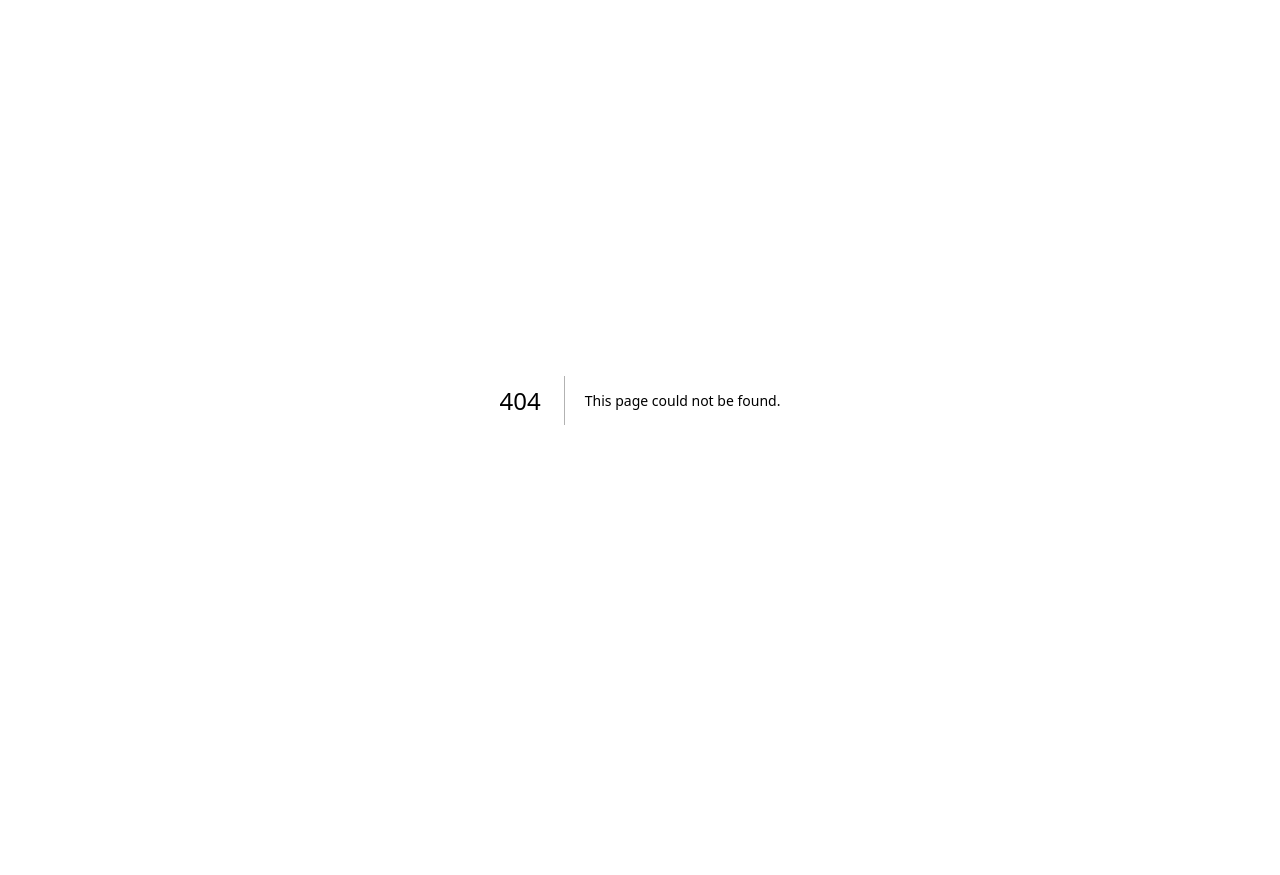
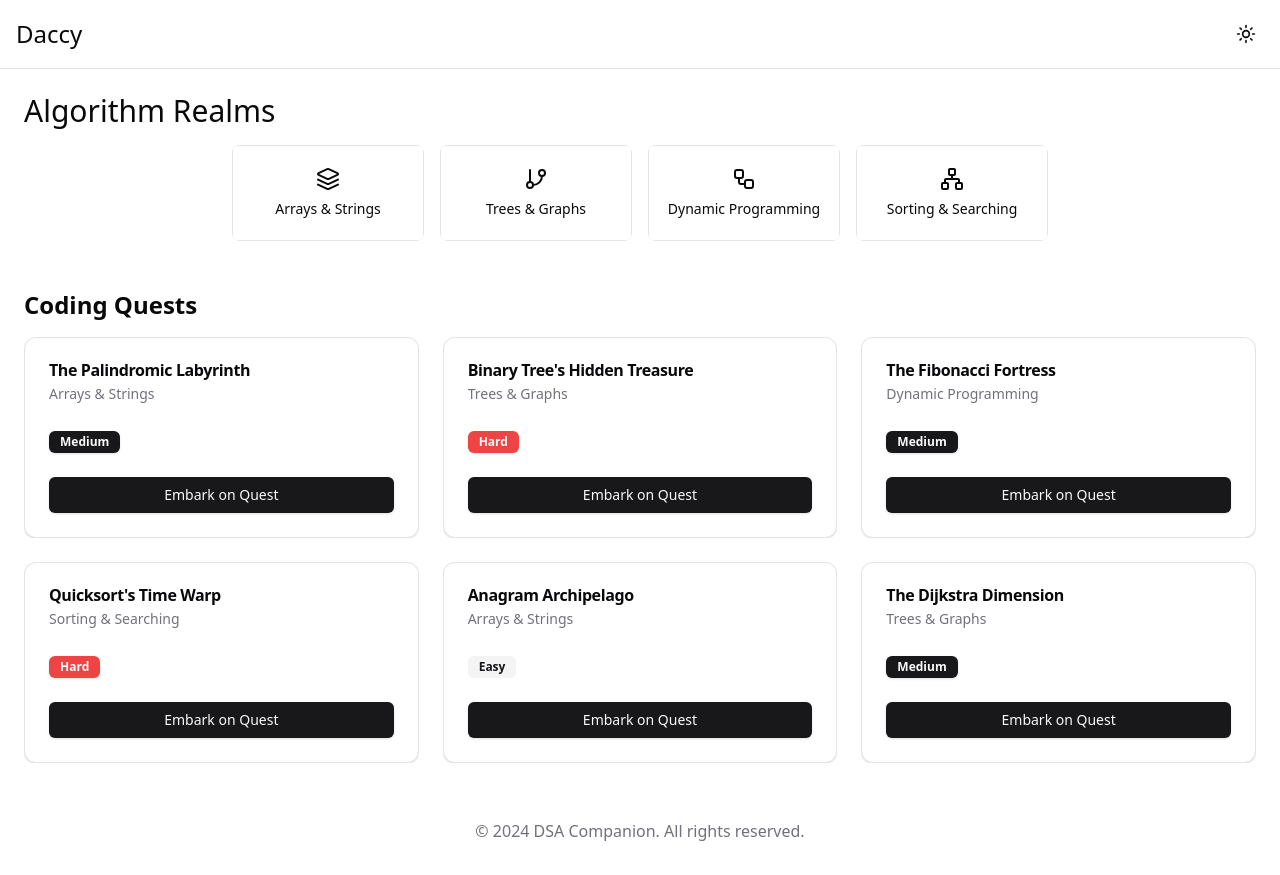
Before and after one commit to RAVEYUS/Daccy, a Next.js app: page /pages/puzzles in a window 1280 px wide. Before the commit this address had no page. Before the commit the page ends 800 px from the top, so only its background shows below. Built offline with nearby package versions, Linux system fonts and the light colour scheme.

Commit message:
added puzzle section

```diff
--- a/app/pages/interface/page.tsx
+++ b/app/pages/interface/page.tsx
@@ -55,7 +55,7 @@ export default function Component() {
         >
           {[
             { title: "AI Chatbot", description: "Interact with an AI-powered chatbot", link: "/chatbot", buttonText: "Start Chatting" },
-            { title: "Problem Puzzles", description: "Challenge yourself with AI-generated puzzles", link: "/puzzles", buttonText: "Try a Puzzle" },
+            { title: "Problem Puzzles", description: "Challenge yourself with AI-generated puzzles", link: "/pages/puzzles", buttonText: "Try a Puzzle" },
             { title: "Generative Learning", description: "Personalized AI-driven learning experiences", link: "/learning", buttonText: "Start Learning" }
           ].map((item, index) => (
             <motion.div
@@ -66,8 +66,7 @@ export default function Component() {
                 borderColor: theme === "dark" ? "#fff" : "#000",
                 borderWidth: "1px",
               }}
-              className="rounded-lg overflow-hidden transition-all"
-              // Increased default size
+              className="rounded-lg overflow-hidden"
             >
               <Card>
                 <CardHeader>
--- /dev/null
+++ b/app/pages/puzzles/page.tsx
@@ -0,0 +1,139 @@
+"use client"
+
+import { useState } from "react"
+import { Moon, Sun, Network, GitBranch, Layers, Workflow } from "lucide-react"
+import { Button } from "@/components/ui/button"
+import {
+    Card,
+    CardContent,
+    CardDescription,
+    CardFooter,
+    CardHeader,
+    CardTitle,
+} from "@/components/ui/card"
+import { Badge } from "@/components/ui/badge"
+import { useTheme } from "next-themes"
+import { motion } from "framer-motion"
+
+export default function Component() {
+    const { setTheme, theme } = useTheme()
+    const [mounted, setMounted] = useState(false)
+
+    // useEffect to set mounted to true on client-side
+    useState(() => setMounted(true))
+
+    if (!mounted) return null
+
+    const puzzleCategories = [
+        { name: "Arrays & Strings", icon: Layers },
+        { name: "Trees & Graphs", icon: GitBranch },
+        { name: "Dynamic Programming", icon: Workflow },
+        { name: "Sorting & Searching", icon: Network },
+    ]
+
+    const puzzles = [
+        { title: "The Palindromic Labyrinth", category: "Arrays & Strings", difficulty: "Medium" },
+        { title: "Binary Tree's Hidden Treasure", category: "Trees & Graphs", difficulty: "Hard" },
+        { title: "The Fibonacci Fortress", category: "Dynamic Programming", difficulty: "Medium" },
+        { title: "Quicksort's Time Warp", category: "Sorting & Searching", difficulty: "Hard" },
+        { title: "Anagram Archipelago", category: "Arrays & Strings", difficulty: "Easy" },
+        { title: "The Dijkstra Dimension", category: "Trees & Graphs", difficulty: "Medium" },
+    ]
+
+    const cardVariants = {
+        hidden: { opacity: 0, y: 50 },
+        visible: { opacity: 1, y: 0, transition: { duration: 0.5 } },
+    }
+
+    return (
+        <div className="min-h-screen bg-background text-foreground flex flex-col">
+            <header className="flex items-center justify-between p-4 border-b w-full">
+                <h1 className="text-2xl font-thin">Daccy</h1>
+                <Button
+                    variant="ghost"
+                    size="icon"
+                    onClick={() => setTheme(theme === "light" ? "dark" : "light")}
+                    aria-label="Toggle theme"
+                >
+                    {theme === "light" ? (
+                        <Moon className="h-5 w-5" />
+                    ) : (
+                        <Sun className="h-5 w-5" />
+                    )}
+                </Button>
+            </header>
+            <main className="container mx-auto p-6">
+                <section className="mb-12">
+                    <h2 className="text-3xl font-sans mb-4">Algorithm Realms</h2>
+                    <div className="flex flex-wrap gap-4 justify-center">
+                        {puzzleCategories.map((category) => (
+                            <motion.div
+                                key={category.name}
+                                whileHover={{
+                                    scale: 1.05,
+                                    boxShadow: "0 0 10px rgba(0, 0, 0, 0.2)",
+                                    borderColor: theme === "dark" ? "#fff" : "#000",
+                                    borderWidth: "2px",
+                                    transition: { duration: 0.2 },
+                                }}
+                                className="rounded-lg overflow-hidden"
+                            >
+                                <Button variant="outline" className="h-24 w-48 flex flex-col items-center justify-center">
+                                    <category.icon className="mb-2 h-6 w-6" />
+                                    <span className="text-center">{category.name}</span>
+                                </Button>
+                            </motion.div>
+                        ))}
+                    </div>
+                </section>
+                <section>
+                    <h2 className="text-2xl font-semibold mb-4">Coding Quests</h2>
+                    <div className="grid grid-cols-1 md:grid-cols-2 lg:grid-cols-3 gap-6">
+                        {puzzles.map((puzzle, index) => (
+                            <motion.div
+                                key={index}
+                                initial="hidden"
+                                animate="visible"
+                                variants={cardVariants}
+                                whileHover={{
+                                    scale: 1.05,
+                                    borderColor: theme === "dark" ? "#fff" : "#000",
+                                    borderWidth: "2px",
+                                }}
+                                className="rounded-lg overflow-hidden"
+                            >
+                                <Card>
+                                    <CardHeader>
+                                        <CardTitle>{puzzle.title}</CardTitle>
+                                        <CardDescription>{puzzle.category}</CardDescription>
+                                    </CardHeader>
+                                    <CardContent>
+                                        <Badge
+                                            variant={
+                                                puzzle.difficulty === "Easy"
+                                                    ? "secondary"
+                                                    : puzzle.difficulty === "Medium"
+                                                        ? "default"
+                                                        : "destructive"
+                                            }
+                                        >
+                                            {puzzle.difficulty}
+                                        </Badge>
+                                    </CardContent>
+                                    <CardFooter>
+                                        <Button className="w-full">Embark on Quest</Button>
+                                    </CardFooter>
+                                </Card>
+                            </motion.div>
+                        ))}
+                    </div>
+                </section>
+            </main>
+            <footer className="bg-background py-8">
+                <div className="mx-auto px-6 text-center text-muted-foreground">
+                    <p>&copy; 2024 DSA Companion. All rights reserved.</p>
+                </div>
+            </footer>
+        </div>
+    )
+}
--- /dev/null
+++ b/components/ui/badge.tsx
@@ -0,0 +1,36 @@
+import * as React from "react"
+import { cva, type VariantProps } from "class-variance-authority"
+
+import { cn } from "@/lib/utils"
+
+const badgeVariants = cva(
+  "inline-flex items-center rounded-md border px-2.5 py-0.5 text-xs font-semibold transition-colors focus:outline-none focus:ring-2 focus:ring-ring focus:ring-offset-2",
+  {
+    variants: {
+      variant: {
+        default:
+          "border-transparent bg-primary text-primary-foreground shadow hover:bg-primary/80",
+        secondary:
+          "border-transparent bg-secondary text-secondary-foreground hover:bg-secondary/80",
+        destructive:
+          "border-transparent bg-destructive text-destructive-foreground shadow hover:bg-destructive/80",
+        outline: "text-foreground",
+      },
+    },
+    defaultVariants: {
+      variant: "default",
+    },
+  }
+)
+
+export interface BadgeProps
+  extends React.HTMLAttributes<HTMLDivElement>,
+    VariantProps<typeof badgeVariants> {}
+
+function Badge({ className, variant, ...props }: BadgeProps) {
+  return (
+    <div className={cn(badgeVariants({ variant }), className)} {...props} />
+  )
+}
+
+export { Badge, badgeVariants }
```
